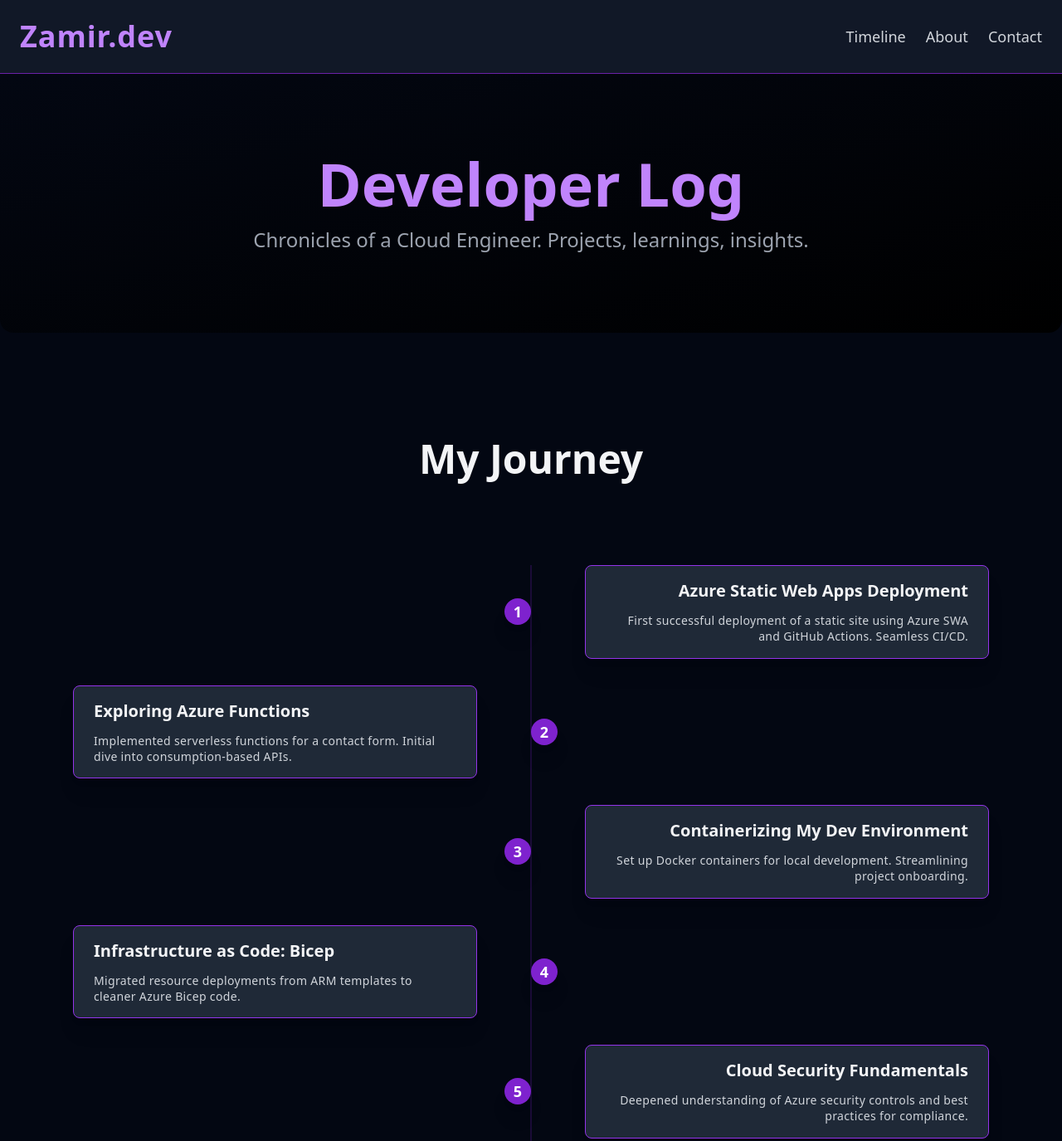
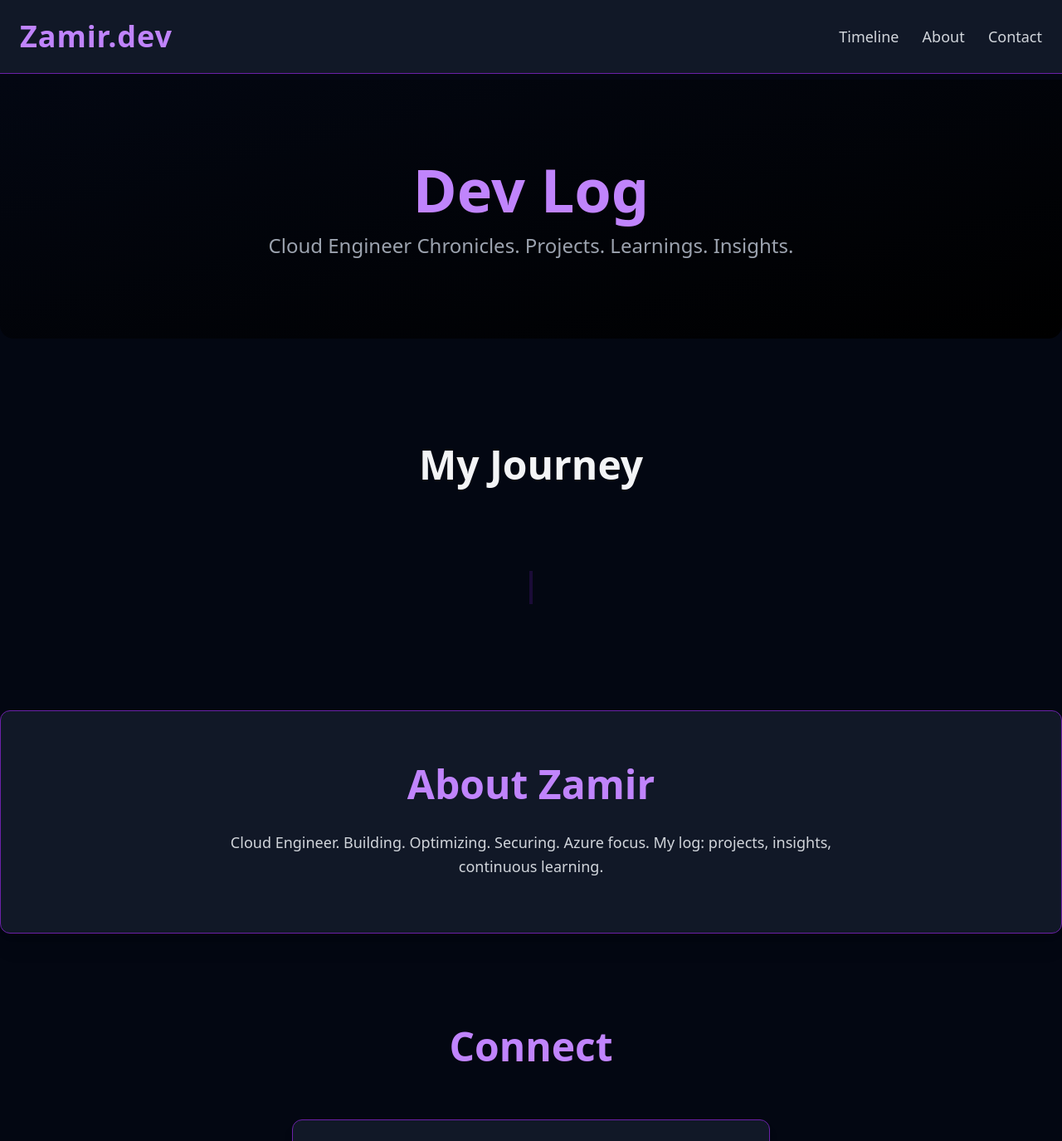
Before and after one commit to Zamsar/blog, a plain HTML site: page index.html in a window 1280 px wide. Shown: the top 1375 px of the page at 83% size. Drawn offline with nearby package versions, Linux system fonts and the light colour scheme.

Commit message:
Update index.html

```diff
--- a/index.html
+++ b/index.html
@@ -10,117 +10,53 @@
     <link href="https://fonts.googleapis.com/css2?family=Inter:wght@300;400;500;600;700&display=swap" rel="stylesheet">
     <link rel="stylesheet" href="/css/style.css">
 </head>
-<body class="min-h-screen flex flex-col">
+<body class="min-h-screen flex flex-col bg-gray-950 text-gray-200">
 
-    <header class="bg-gray-900 text-white p-6 border-b border-purple-800">
-        <div class="container mx-auto flex justify-between items-center flex-wrap">
-            <a href="#" class="text-4xl font-extrabold tracking-wide text-purple-400">Zamir.dev</a>
-            <nav class="flex items-center space-x-6 mt-4 md:mt-0">
-                <a href="#timeline" class="text-lg font-medium text-gray-300 hover:text-purple-400 transition duration-200">Timeline</a>
-                <a href="#about" class="text-lg font-medium text-gray-300 hover:text-purple-400 transition duration-200">About</a>
-                <a href="#contact" class="text-lg font-medium text-gray-300 hover:text-purple-400 transition duration-200">Contact</a>
+    <header class="bg-gray-900 text-white p-6 border-b border-purple-800 fixed w-full z-30">
+        <div class="container mx-auto flex justify-between items-center">
+            <a href="#" class="text-3xl md:text-4xl font-extrabold tracking-wide text-purple-400">Zamir.dev</a>
+            <nav class="space-x-4 md:space-x-6">
+                <a href="#timeline" class="text-base md:text-lg font-medium text-gray-300 hover:text-purple-400 transition duration-200">Timeline</a>
+                <a href="#about" class="text-base md:text-lg font-medium text-gray-300 hover:text-purple-400 transition duration-200">About</a>
+                <a href="#contact" class="text-base md:text-lg font-medium text-gray-300 hover:text-purple-400 transition duration-200">Contact</a>
             </nav>
         </div>
     </header>
 
-    <main class="flex-grow bg-gray-950 text-gray-200">
-
-        <section class="py-24 px-4 text-center bg-gradient-to-br from-gray-950 to-black rounded-b-2xl mb-16">
+    <main class="flex-grow pt-24"> <section class="py-24 px-4 text-center bg-gradient-to-br from-gray-950 to-black rounded-b-2xl mb-16">
             <div class="container mx-auto max-w-3xl">
-                <h1 class="text-6xl md:text-7xl font-bold mb-4 leading-tight text-purple-400">
-                    Developer Log
+                <h1 class="text-5xl md:text-7xl font-bold mb-4 leading-tight text-purple-400">
+                    Dev Log
                 </h1>
-                <p class="text-xl md:text-2xl text-gray-400">
-                    Chronicles of a Cloud Engineer. Projects, learnings, insights.
+                <p class="text-lg md:text-2xl text-gray-400">
+                    Cloud Engineer Chronicles. Projects. Learnings. Insights.
                 </p>
             </div>
         </section>
 
         <section id="timeline" class="container mx-auto px-4 py-16">
-            <h2 class="text-5xl font-bold text-center mb-16 text-gray-100">My Journey</h2>
+            <h2 class="text-4xl md:text-5xl font-bold text-center mb-16 text-gray-100">My Journey</h2>
 
             <div class="relative wrap overflow-hidden p-10 h-full">
-                <div class="border-2-2 absolute border-opacity-20 border-purple-700 h-full border" style="left: 50%"></div>
+                <div class="border-2 absolute border-opacity-20 border-purple-700 h-full border-l-2 timeline-line"></div>
 
-                <div class="mb-8 flex justify-between items-center w-full right-timeline">
-                    <div class="order-1 w-5/12"></div>
-                    <div class="z-20 flex items-center order-1 bg-purple-700 shadow-xl w-8 h-8 rounded-full">
-                        <h1 class="mx-auto font-semibold text-lg text-white">1</h1>
+                <div id="timeline-content" class="w-full">
                     </div>
-                    <div class="order-1 bg-gray-800 rounded-lg shadow-xl w-5/12 px-6 py-4 border border-purple-600 hover:border-purple-400 transition duration-300">
-                        <h3 class="mb-3 font-bold text-gray-100 text-xl">Azure Static Web Apps Deployment</h3>
-                        <p class="text-sm leading-snug tracking-wide text-gray-300 text-opacity-100">
-                            First successful deployment of a static site using Azure SWA and GitHub Actions. Seamless CI/CD.
-                        </p>
-                    </div>
-                </div>
 
-                <div class="mb-8 flex justify-between flex-row-reverse items-center w-full left-timeline">
-                    <div class="order-1 w-5/12"></div>
-                    <div class="z-20 flex items-center order-1 bg-purple-700 shadow-xl w-8 h-8 rounded-full">
-                        <h1 class="mx-auto font-semibold text-lg text-white">2</h1>
-                    </div>
-                    <div class="order-1 bg-gray-800 rounded-lg shadow-xl w-5/12 px-6 py-4 border border-purple-600 hover:border-purple-400 transition duration-300">
-                        <h3 class="mb-3 font-bold text-gray-100 text-xl">Exploring Azure Functions</h3>
-                        <p class="text-sm leading-snug tracking-wide text-gray-300 text-opacity-100">
-                            Implemented serverless functions for a contact form. Initial dive into consumption-based APIs.
-                        </p>
-                    </div>
-                </div>
-
-                <div class="mb-8 flex justify-between items-center w-full right-timeline">
-                    <div class="order-1 w-5/12"></div>
-                    <div class="z-20 flex items-center order-1 bg-purple-700 shadow-xl w-8 h-8 rounded-full">
-                        <h1 class="mx-auto font-semibold text-lg text-white">3</h1>
-                    </div>
-                    <div class="order-1 bg-gray-800 rounded-lg shadow-xl w-5/12 px-6 py-4 border border-purple-600 hover:border-purple-400 transition duration-300">
-                        <h3 class="mb-3 font-bold text-gray-100 text-xl">Containerizing My Dev Environment</h3>
-                        <p class="text-sm leading-snug tracking-wide text-gray-300 text-opacity-100">
-                            Set up Docker containers for local development. Streamlining project onboarding.
-                        </p>
-                    </div>
-                </div>
-
-                <div class="mb-8 flex justify-between flex-row-reverse items-center w-full left-timeline">
-                    <div class="order-1 w-5/12"></div>
-                    <div class="z-20 flex items-center order-1 bg-purple-700 shadow-xl w-8 h-8 rounded-full">
-                        <h1 class="mx-auto font-semibold text-lg text-white">4</h1>
-                    </div>
-                    <div class="order-1 bg-gray-800 rounded-lg shadow-xl w-5/12 px-6 py-4 border border-purple-600 hover:border-purple-400 transition duration-300">
-                        <h3 class="mb-3 font-bold text-gray-100 text-xl">Infrastructure as Code: Bicep</h3>
-                        <p class="text-sm leading-snug tracking-wide text-gray-300 text-opacity-100">
-                            Migrated resource deployments from ARM templates to cleaner Azure Bicep code.
-                        </p>
-                    </div>
-                </div>
-
-                <div class="mb-8 flex justify-between items-center w-full right-timeline">
-                    <div class="order-1 w-5/12"></div>
-                    <div class="z-20 flex items-center order-1 bg-purple-700 shadow-xl w-8 h-8 rounded-full">
-                        <h1 class="mx-auto font-semibold text-lg text-white">5</h1>
-                    </div>
-                    <div class="order-1 bg-gray-800 rounded-lg shadow-xl w-5/12 px-6 py-4 border border-purple-600 hover:border-purple-400 transition duration-300">
-                        <h3 class="mb-3 font-bold text-gray-100 text-xl">Cloud Security Fundamentals</h3>
-                        <p class="text-sm leading-snug tracking-wide text-gray-300 text-opacity-100">
-                            Deepened understanding of Azure security controls and best practices for compliance.
-                        </p>
-                    </div>
-                </div>
-
-                </div>
+            </div>
         </section>
 
         <section id="about" class="bg-gray-900 py-16 px-4 rounded-xl mx-auto container my-16 border border-purple-800 shadow-xl">
             <div class="max-w-3xl mx-auto text-center">
-                <h2 class="text-5xl font-bold text-gray-100 mb-8 text-purple-400">About Zamir</h2>
+                <h2 class="text-4xl md:text-5xl font-bold text-gray-100 mb-8 text-purple-400">About Zamir</h2>
                 <p class="text-gray-300 text-lg leading-relaxed">
-                    I'm Zamir, a Cloud Engineer focused on building and optimizing resilient systems in Azure. This log chronicles my projects, insights, and continuous learning in cloud technologies.
+                    Cloud Engineer. Building. Optimizing. Securing. Azure focus. My log: projects, insights, continuous learning.
                 </p>
             </div>
         </section>
 
         <section id="contact" class="container mx-auto px-4 py-12">
-            <h2 class="text-5xl font-bold text-center mb-16 text-gray-100 text-purple-400">Connect</h2>
+            <h2 class="text-4xl md:text-5xl font-bold text-center mb-16 text-gray-100 text-purple-400">Connect</h2>
             <div class="max-w-xl mx-auto bg-gray-900 p-10 rounded-xl shadow-lg border border-purple-800">
                 <p class="text-gray-300 text-lg text-center mb-8">
                     Questions? Ideas? Let's connect.
```
